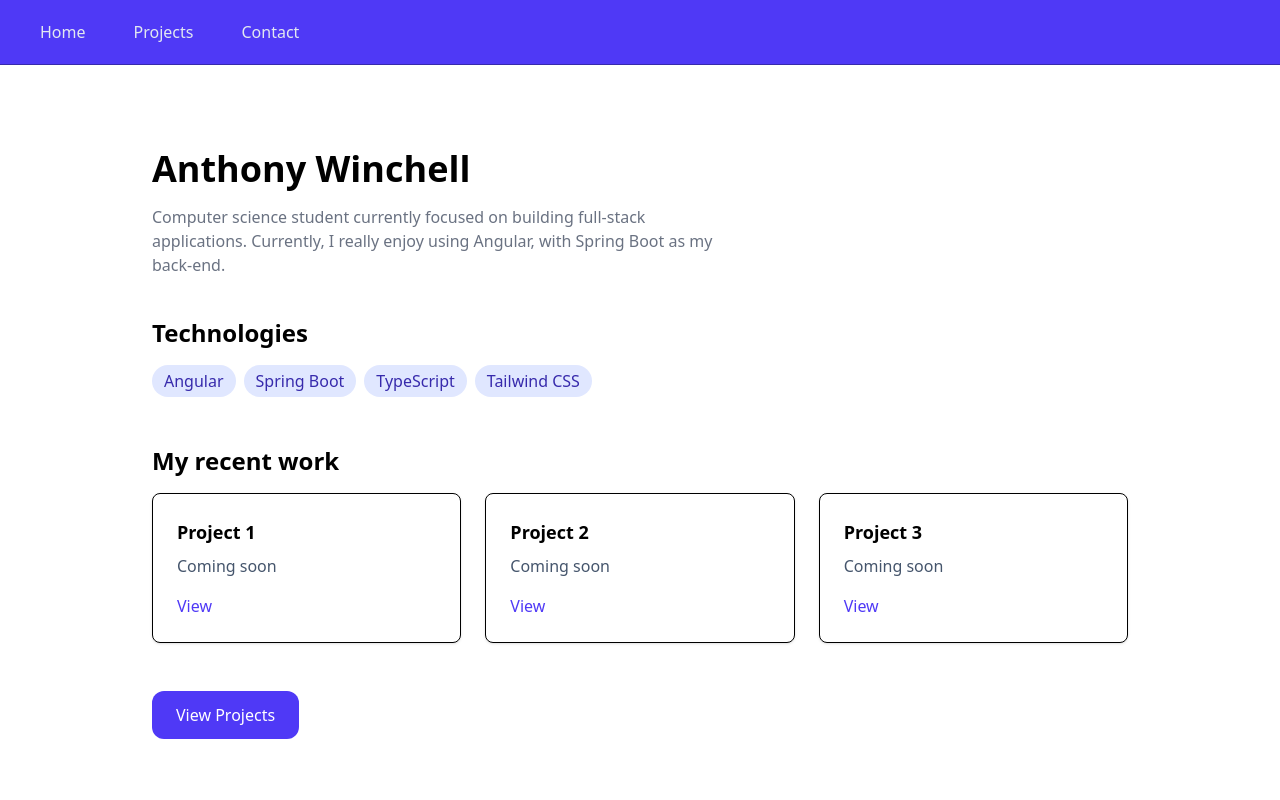
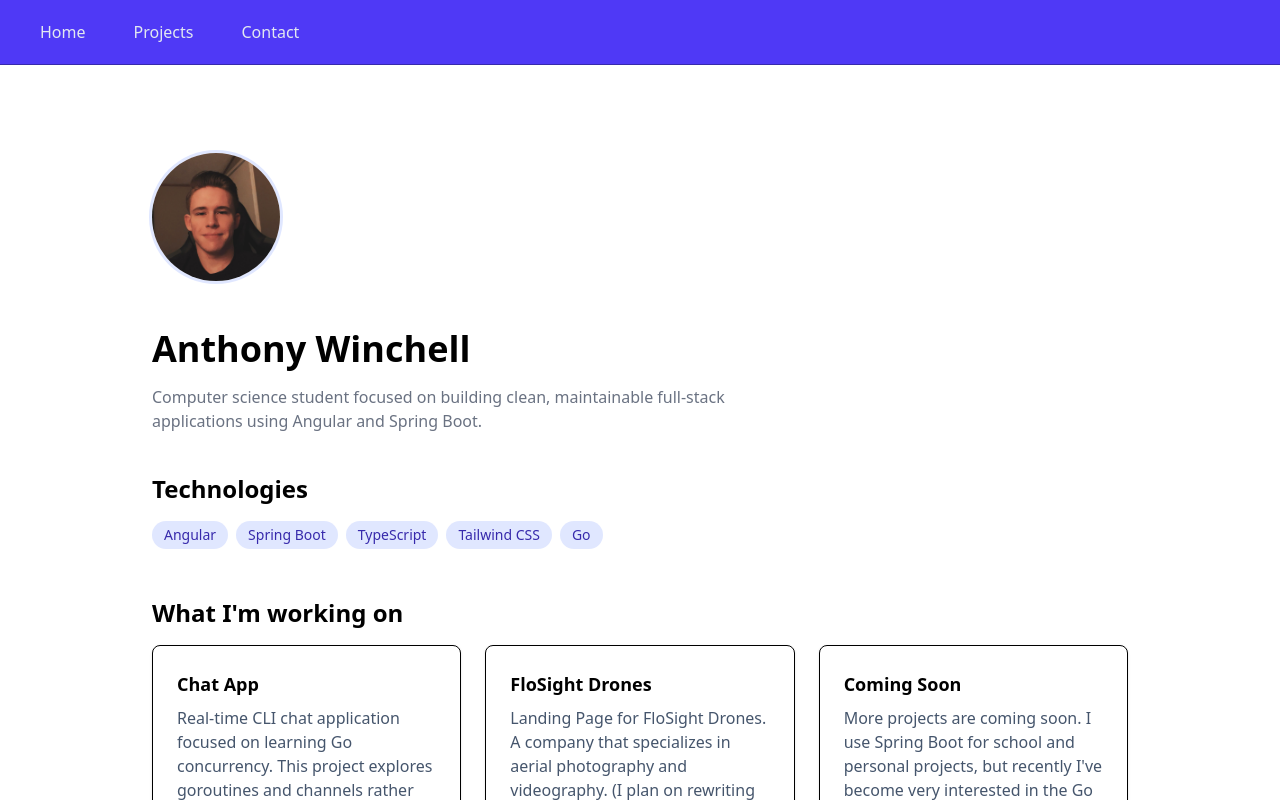
Before and after one commit to anthony-winchell/portfolio, an Angular app: page / in a window 1280 px wide. Shown: the top 800 px of the page. Built offline with nearby package versions, Linux system fonts and the light colour scheme.

Commit message:
finished the home page for now

```diff
--- a/src/app/components/home/home.html
+++ b/src/app/components/home/home.html
@@ -1,51 +1,64 @@
-<section class="mt-15">
+<section class="mt-16">
   <!-- Header -->
+  <img src="me.jpeg" alt="Anthony Winchell" class="w-32 h-32 rounded-full mb-12 object-cover ring-3 ring-indigo-100 hover:ring-4 transition "/>
   <h1 class="text-4xl font-semibold mb-4">Anthony Winchell</h1>
-
   <p class="text-gray-500 max-w-xl mb-10">
-    Computer science student currently focused on building full-stack applications.
-    Currently, I really enjoy using Angular, with Spring Boot as my back-end.
-
+    Computer science student focused on building clean, maintainable full-stack applications
+    using Angular and Spring Boot.
   </p>
 
   <!-- Technologies -->
   <h3 class="text-2xl font-semibold mb-4">Technologies</h3>
   <div class="flex flex-wrap gap-2 mb-12">
-    <span class="bg-indigo-100 text-indigo-800 px-3 py-1 rounded-full font-medium">Angular</span>
-    <span class="bg-indigo-100 text-indigo-800 px-3 py-1 rounded-full font-medium"
+    <span class="bg-indigo-100 text-indigo-800 px-3 py-1 rounded-full text-sm font-medium">Angular</span>
+    <span class="bg-indigo-100 text-indigo-800 px-3 py-1 rounded-full text-sm font-medium"
       >Spring Boot</span
     >
-    <span class="bg-indigo-100 text-indigo-800 px-3 py-1 rounded-full font-medium">TypeScript</span>
-    <span class="bg-indigo-100 text-indigo-800 px-3 py-1 rounded-full font-medium"
+    <span class="bg-indigo-100 text-indigo-800 px-3 py-1 rounded-full text-sm font-medium">TypeScript</span>
+    <span class="bg-indigo-100 text-indigo-800 px-3 py-1 rounded-full text-sm font-medium"
       >Tailwind CSS</span
+    >
+    <span class="bg-indigo-100 text-indigo-800 px-3 py-1 rounded-full text-sm font-medium"
+      >Go</span
     >
   </div>
 
   <!-- Projects -->
-  <h3 class="text-2xl font-semibold mb-4">My recent work</h3>
+  <h3 class="text-2xl font-semibold mb-4">What I'm working on</h3>
   <div class="grid grid-cols-1 md:grid-cols-3 gap-6 mb-12">
-    <div class="bg-white border rounded-lg shadow p-6">
-      <h3 class="text-lg font-semibold mb-2">Project 1</h3>
-      <p class="text-slate-600 mb-4">Coming soon</p>
-      <a routerLink="/projects" class="text-indigo-600 hover:text-indigo-500 transition">View</a>
+    <div class="bg-white border rounded-lg shadow-sm hover:shadow-md hover:-translate-y-0.5 transition p-6">
+      <h3 class="text-lg font-semibold mb-2">Chat App</h3>
+      <p class="text-slate-600 mb-4">  Real-time CLI chat application focused on learning Go concurrency.
+        This project explores goroutines and channels rather than production use.</p>
+      <div class="flex flex-wrap gap-2 mt-2">
+        <span class="bg-indigo-100 text-indigo-800 px-3 py-1 rounded-full text-sm font-medium">Go</span>
+      </div>
+      <a href="https://github.com/anthony-winchell/go-cli.git" target="_blank" class="text-indigo-600 block mt-4 hover:text-indigo-500 transition">View</a>
     </div>
 
-    <div class="bg-white border rounded-lg shadow p-6">
-      <h3 class="text-lg font-semibold mb-2">Project 2</h3>
-      <p class="text-slate-600 mb-4">Coming soon</p>
-      <a routerLink="/projects" class="text-indigo-600 hover:text-indigo-500 transition">View</a>
+    <div class="bg-white border rounded-lg shadow-sm hover:shadow-md hover:-translate-y-0.5 transition p-6">
+      <h3 class="text-lg font-semibold mb-2">FloSight Drones</h3>
+      <p class="text-slate-600 mb-4">Landing Page for FloSight Drones. A company that specializes in aerial photography and videography.
+                                      (I plan on rewriting the backend, but this project supports a friends business.) </p>
+      <div class="flex flex-wrap gap-2 mt-2">
+        <span class="bg-indigo-100 text-indigo-800 px-3 py-1 rounded-full me-2 text-sm font-medium">HTML/CSS</span>
+        <span class="bg-indigo-100 text-indigo-800 px-3 py-1 rounded-full me-2 text-sm font-medium">JS</span>
+        <span class="bg-indigo-100 text-indigo-800 px-3 py-1 rounded-full me-3 text-sm font-medium">ExpressJS</span>
+      </div>
+      <a href="https://www.flosightdrones.com/" target="_blank" class="text-indigo-600 hover:text-indigo-500 block mt-4 transition">View</a>
+
     </div>
 
-    <div class="bg-white border rounded-lg shadow p-6">
-      <h3 class="text-lg font-semibold mb-2">Project 3</h3>
-      <p class="text-slate-600 mb-4">Coming soon</p>
-      <a routerLink="/projects" class="text-indigo-600 hover:text-indigo-500 transition">View</a>
+    <div class="bg-white border rounded-lg shadow-sm hover:shadow-md hover:-translate-y-0.5 transition p-6">
+      <h3 class="text-lg font-semibold mb-2">Coming Soon</h3>
+      <p class="text-slate-600 mb-4">More projects are coming soon. I use Spring Boot for school and personal projects, but recently I've become very interested in the Go programming language, which I plan to explore further.</p>
+      <a routerLink="/projects" class="text-indigo-600 hover:text-indigo-500 block mt-4 transition">View</a>
     </div>
   </div>
 
   <a
     routerLink="/projects"
-    class="inline-block text-white px-6 py-3 rounded-xl bg-indigo-600 hover:bg-indigo-500 transition"
+    class="inline-block mt-4 text-white px-6 py-3 rounded-xl bg-indigo-600 hover:bg-indigo-500 transition"
   >
     View Projects
   </a>
--- a/src/app/components/layout/layout.html
+++ b/src/app/components/layout/layout.html
@@ -1,6 +1,8 @@
-<app-navbar></app-navbar>
-<main class="max-w-5xl mx-auto p-6">
-  <router-outlet></router-outlet>
-</main>
+<div class="min-h-screen flex flex-col">
+  <app-navbar></app-navbar>
+  <main class="flex-1 max-w-5xl mx-auto p-6 w-full">
+    <router-outlet></router-outlet>
+  </main>
 
-<app-footer></app-footer>
+  <app-footer></app-footer>
+</div>
```
Also changed, not shown: public/me.jpeg (added).
